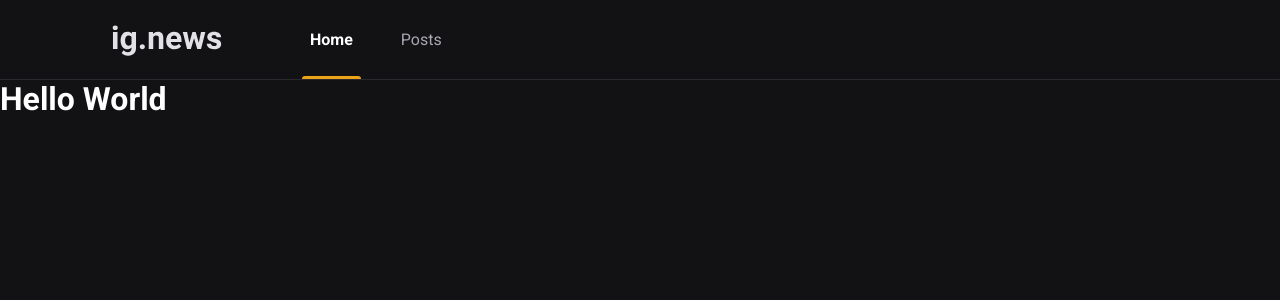
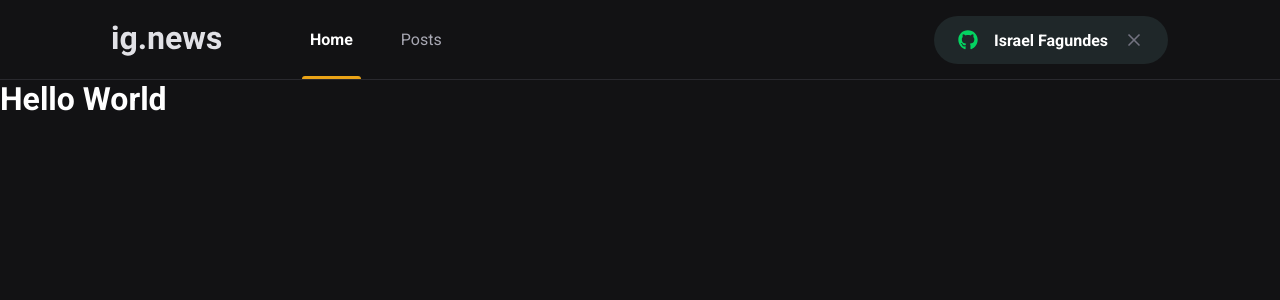
Before and after one commit to israelfagundes/ignews, a Next.js app: page / in a window 1280 px wide. Shown: the top 300 px of the page. Built offline with nearby package versions, Linux system fonts and the light colour scheme.

Commit message:
feat: add SignInButton component.
Add button for sign in with github (should integrate later)

```diff
--- a/package.json
+++ b/package.json
@@ -11,6 +11,7 @@
     "next": "12.0.9",
     "react": "17.0.2",
     "react-dom": "17.0.2",
+    "react-icons": "^4.3.1",
     "sass": "^1.49.0"
   },
   "devDependencies": {
--- a/src/components/Header/index.tsx
+++ b/src/components/Header/index.tsx
@@ -1,3 +1,5 @@
+import { SignInButton } from '../SignInButton'
+
 import styles from './styles.module.scss'
 
 export function Header() {
@@ -9,6 +11,8 @@
           <a className={styles.active}>Home</a>
           <a>Posts</a>
         </nav>
+
+        <SignInButton />
       </div>
     </header>
   )
--- a/src/components/Header/styles.module.scss
+++ b/src/components/Header/styles.module.scss
@@ -50,5 +50,9 @@
         background: var(--yellow-500);
       }
     }
-  };
+  }
+
+  button {
+    margin-left: auto;
+  }
 }
--- /dev/null
+++ b/src/components/SignInButton/index.tsx
@@ -0,0 +1,21 @@
+import { FaGithub } from 'react-icons/fa'
+import { FiX } from 'react-icons/fi'
+
+import styles from './styles.module.scss'
+
+export function SignInButton() {
+  const isUserLoggedIn = true;
+
+  return isUserLoggedIn ? (
+    <button className={styles.signInButton} type='button'>
+      <FaGithub color='#04d361' />
+      Israel Fagundes
+      <FiX color='#737380' className={styles.closeIcon} />
+    </button>
+  ) : (
+    <button className={styles.signInButton} type='button'>
+      <FaGithub color='#eba417' />
+      Sign in with Github
+    </button>
+  )
+}
--- /dev/null
+++ b/src/components/SignInButton/styles.module.scss
@@ -0,0 +1,33 @@
+.signInButton {
+  height: 3rem;
+  border-radius: 3rem;
+  background: var(--gray-850);
+  border: 0;
+  padding: 0 1.5rem;
+
+  display: flex;
+  align-items: center;
+  justify-content: center;
+
+  color: var(--white);
+  font-weight: bold;
+
+  svg {
+    width: 20px;
+    height: 20px;
+  }
+
+  svg:first-child {
+    margin-right: 1rem;
+  }
+
+  svg.closeIcon {
+    margin-left: 1rem;
+  }
+
+  transition: filter 0.2s;
+
+  &:hover {
+    filter: brightness(0.8);
+  }
+}
--- a/src/styles/global.scss
+++ b/src/styles/global.scss
@@ -10,6 +10,7 @@
   --gray-100: #e1e1e6;
   --gray-300: #a8a8b3;
   --gray-800: #29292e;
+  --gray-850: #1f2729;
   --gray-900: #121214;
 
   --cyan-500: #61dafb;
```
Also changed, not shown: 1 other file (tests, documents, lock files or other folders).
